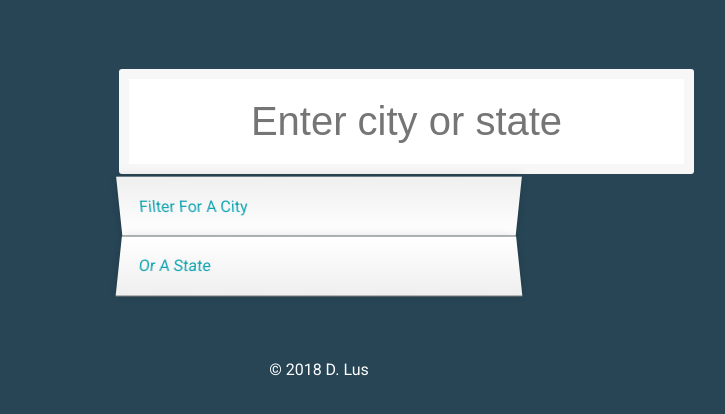
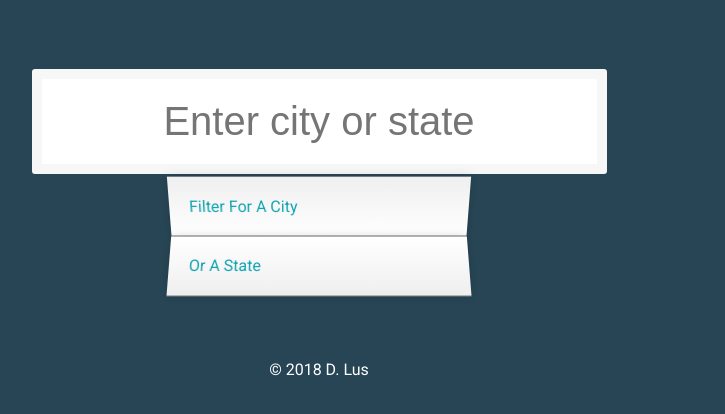
Before and after one commit to dominikalus/CitiesAndStates, a plain HTML site: page index.html in a window 1280 px wide. Shown: the part 70-484 px from the top of the page, without its empty margins (321-1046 px from the left). Drawn offline with Linux system fonts and the light colour scheme; no server answers.

Commit message:
added some styles

```diff
--- a/style/style.css
+++ b/style/style.css
@@ -25,20 +25,21 @@ input.search {
 }
 
 form {
-    max-width: 400px;
     margin: 50px auto;
     color: #0FA3B1;
 }
 
 .hl {
     background: #ffc600;
+    align-items: center;
 }
 
 .suggestions{
-    margin: 0;
+    margin: 0 auto;
     padding: 0;
     position:relative;
     z-index: 1;
+    max-width:300px;
 }
 
 .suggestions li {
```
Also changed, not shown: index.html (+1 -0 lines).
